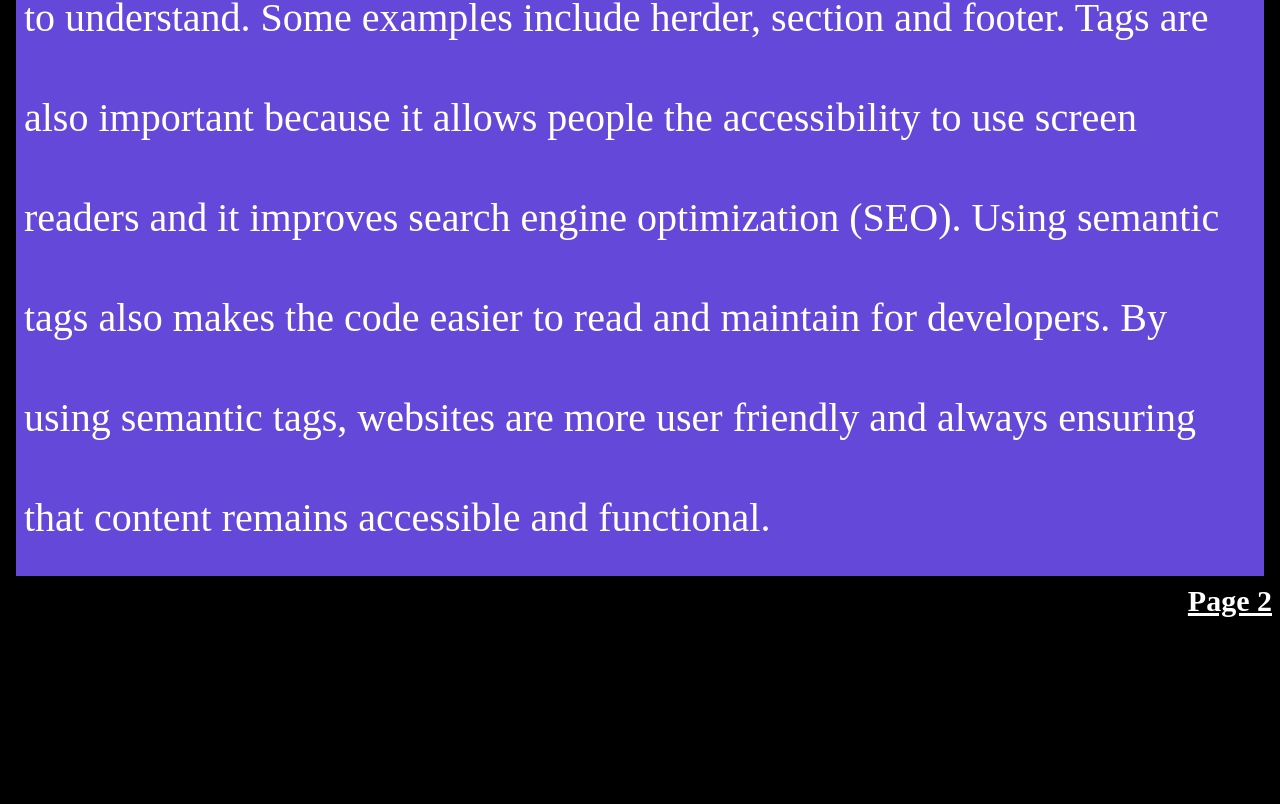
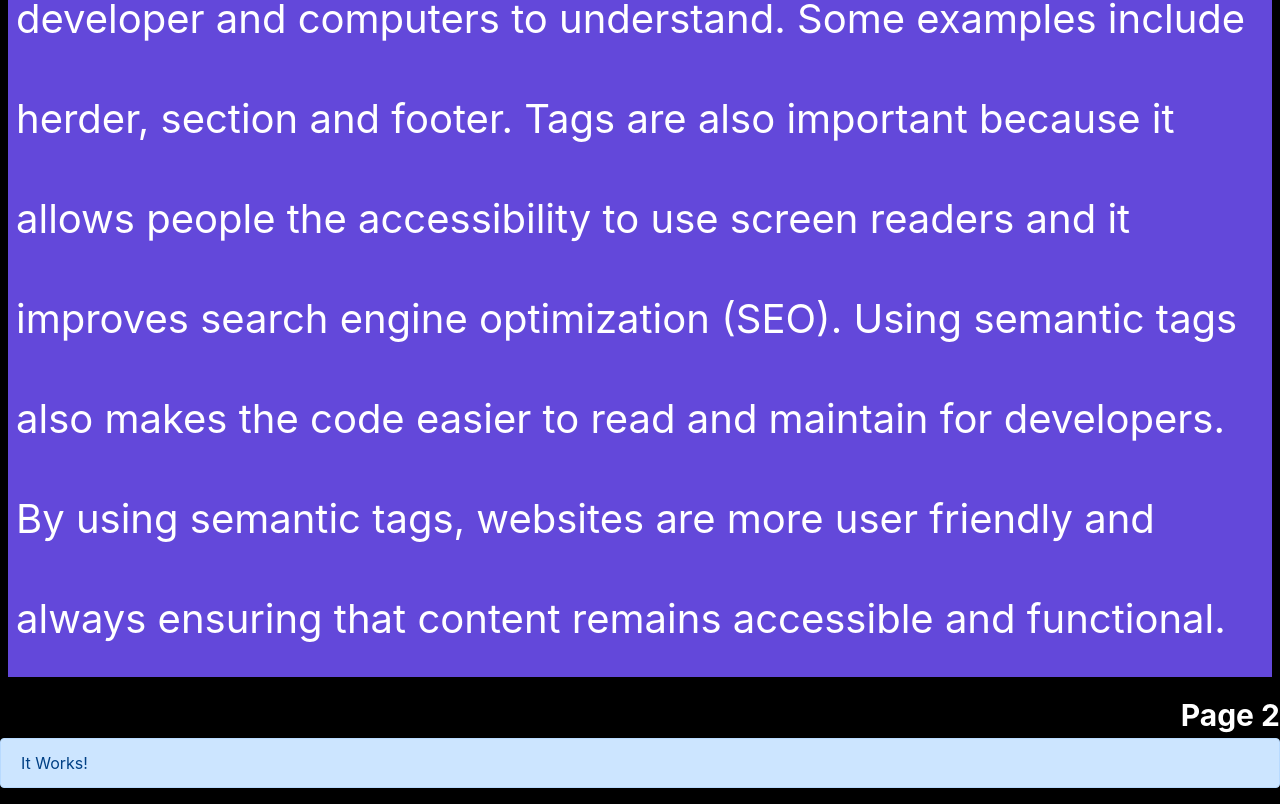
Before and after one commit to 6ixstax/FEWK02Assignment, a website: page index.html in a window 1280 px wide. Shown: the part 902-1706 px from the top of the page. Before the commit the page ends 1528 px from the top, so only its background shows below. Drawn offline with nearby package versions, Linux system fonts and the light colour scheme.

Commit message:
added npm

```diff
--- a/index.html
+++ b/index.html
@@ -5,6 +5,7 @@
     <meta name="viewport" content="width=device-width, initial-scale=1.0">
     <title>FEWK02 Assignment</title>
     <link rel="stylesheet" href="./style.css">
+    <link rel="stylesheet" href="node_modules/bootstrap/dist/css/bootstrap.css">
 </head>
     <!--id added to body-->
 <body id="background-color">
@@ -37,5 +38,11 @@
     <!--Here I have a new class for buttom-->
     <a href="page2.html" class="home-btn"><b>Page 2</b></a>
 
+  <div class="alert alert-primary" role="alert">
+    It Works!
+  </div>
+
+  <script src="node_modules/jquery/dist/jquery.js"></script>
+  <script src="node_modules/bootstrap/dist/js/bootstrap.bundle.js"></script>
 </body>
 </html
```
Also changed, not shown: package.json (added, +15 -0 lines), 1 other file.
